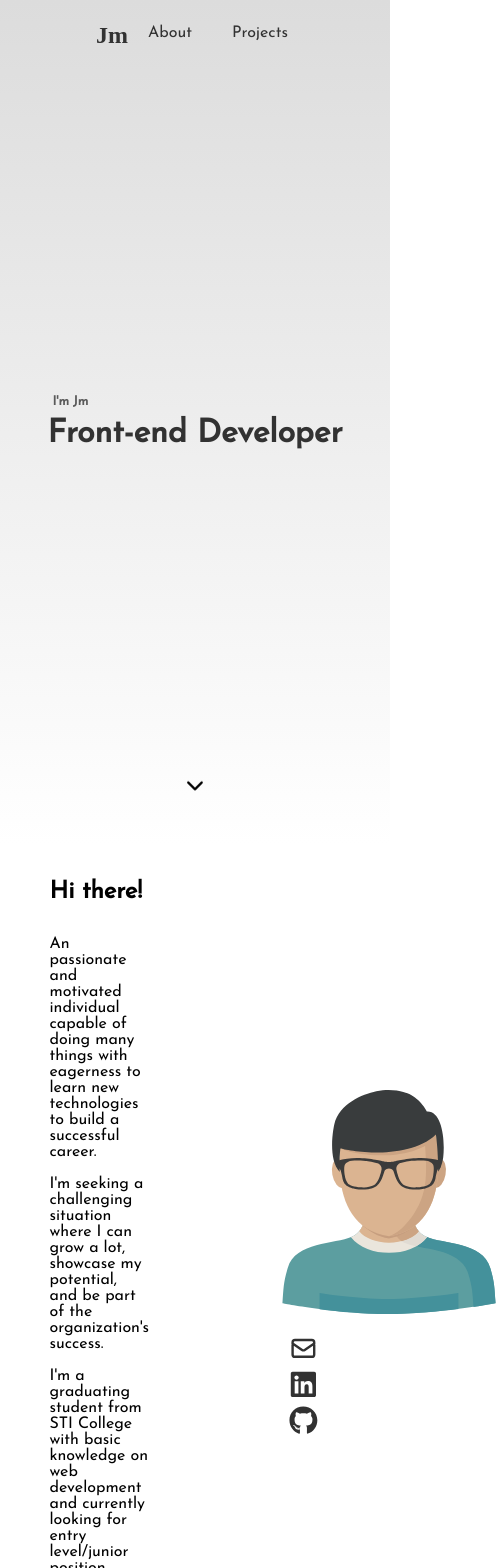
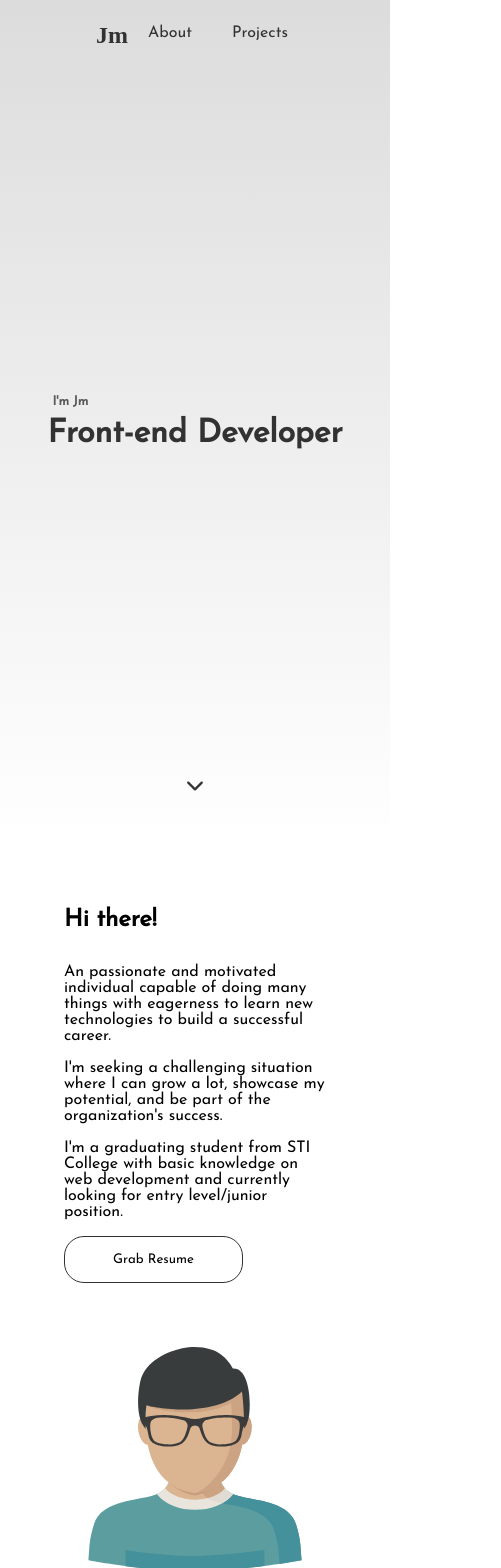
Before and after one commit to JmarkMunda/jm_portfolio, a React (Create React App) app: page / in a window 390 px wide. Shown: the top 1568 px of the page, 501 px wide, since content can reach past the window. Built offline with nearby package versions, Linux system fonts and the light colour scheme; a web font is replaced by a local one.

Commit message:
fix moveDownBtn bug and responsiveness

```diff
--- a/src/App.js
+++ b/src/App.js
@@ -2,6 +2,7 @@ import React from 'react'
 import About from './pages/About/About';
 import Home from './pages/Home/Home';
 import Navbar from './components/Navbar/Navbar'
+import Projects from './pages/Projects/Projects';
 
 function App() {
   return (
@@ -9,6 +10,7 @@ function App() {
       <Navbar />
       <Home />
       <About />
+      <Projects />
     </>
   );
 }
--- a/src/components/Navbar/Navbar.css
+++ b/src/components/Navbar/Navbar.css
@@ -12,7 +12,6 @@ nav {
 }
 
 .logo > a{
-
     font-family: 'Splash', cursive;
     font-weight: bold;
     font-size: 1.5rem;
--- a/src/index.css
+++ b/src/index.css
@@ -48,6 +48,14 @@ font-family: 'Josefin Sans', sans-serif;
     padding: 4rem;
 }
 
+section {
+    width: 100%;
+    min-height: 100vh;
+    display: flex;
+    justify-content: center;
+    align-items: center;
+}
+
 * {
     margin: 0;
     padding: 0;
@@ -58,6 +66,7 @@ font-family: 'Josefin Sans', sans-serif;
 
 h1 {
     font-size: 2rem;
+    white-space: nowrap;
 }
 h2 {
     font-size: 1.5rem;
@@ -69,7 +78,7 @@ h3 {
 @media screen and (min-width: 900px) {
     h1 {
         color: blue;
-        font-size: 6rem;
+        font-size: 5rem;
     }
     h2 {
         font-size: 4rem;
@@ -85,7 +94,10 @@ h3 {
 
 @media screen and (max-width: 500px) {
     .container {
-        padding: 1rem 2rem;
+        padding: 2rem;
+    }
+    section {
+        flex-direction: column;
     }
 
 }
--- a/src/pages/About/About.css
+++ b/src/pages/About/About.css
@@ -1,12 +1,5 @@
 
-.about-section {
-    width: 100%;
-    height: 100vh;
-    display: flex;
-    justify-content: center;
-    align-items: center;
-    /* background: var(--clr-gradient-background-reverse); */
-}
+
 
 .about-header {
     display: flex;
@@ -74,12 +67,12 @@
   ============= */
 
 .about-container img {
+    width: 100%;
     height: 14rem;
     /* filter: drop-shadow(8px 5px 5px rgb(92, 92, 92)); */
 }
 .about-container.photo {
     text-align: center;
-    padding: 6rem;
 }
 
 /*=============
@@ -108,3 +101,14 @@
     transform: scale(1.2);
     color: var(--clr-primary-gray);
 }
+
+
+@media screen and (max-width: 900px) {
+    .about-section {
+        flex-direction: column;
+        height: auto;
+    }
+    .about-container {
+        width: 100%;
+    }
+}
--- a/src/pages/About/About.jsx
+++ b/src/pages/About/About.jsx
@@ -8,7 +8,7 @@ import profileImg from "../../assets/user-profile.svg";
 
 const About = () => {
   return (
-    <section id="about" className="about-section container">
+    <section id="about" className="container">
       {/* <h2 className="about-header">ABOUT ME</h2> */}
       <article className="about-container text">
         <h2>Hi there!</h2>
--- a/src/pages/Home/Home.css
+++ b/src/pages/Home/Home.css
@@ -2,12 +2,7 @@
 /* ==============
     HOME SECTION
     ============= */
-.home-section {
-    width: 100%;
-    height: 100vh;
-    display: flex;
-    justify-content: center;
-    align-items: center;
+#home {
     background: var(--clr-gradient-background);
 }
 
--- a/src/pages/Home/Home.jsx
+++ b/src/pages/Home/Home.jsx
@@ -3,21 +3,17 @@ import "./Home.css";
 import { IoIosArrowDown } from "react-icons/io";
 
 const Home = () => {
-  const moveDown = () => {
-    window.scrollTo({
-      top: 670,
-    });
-  };
-
   return (
-    <section id="home" className="home-section container">
+    <section id="home" className="container">
       <div className="home-text">
         <h3>I'm Jm</h3>
         <h1>Front-end Developer</h1>
       </div>
       <div className="arrow-btn">
-        <button onClick={moveDown}>
-          <IoIosArrowDown />
+        <button>
+          <a href="#about">
+            <IoIosArrowDown />
+          </a>
         </button>
       </div>
     </section>
--- a/src/pages/Projects/Projects.css
+++ b/src/pages/Projects/Projects.css
@@ -0,0 +1,4 @@
+
+#projects {
+    background: var(--clr-gradient-background-reverse);
+}
--- a/src/pages/Projects/Projects.jsx
+++ b/src/pages/Projects/Projects.jsx
@@ -0,0 +1,12 @@
+import React from "react";
+import "./Projects.css";
+
+const Projects = () => {
+  return (
+    <section id="projects" className="container">
+      <h1>Projects</h1>
+    </section>
+  );
+};
+
+export default Projects;
```
